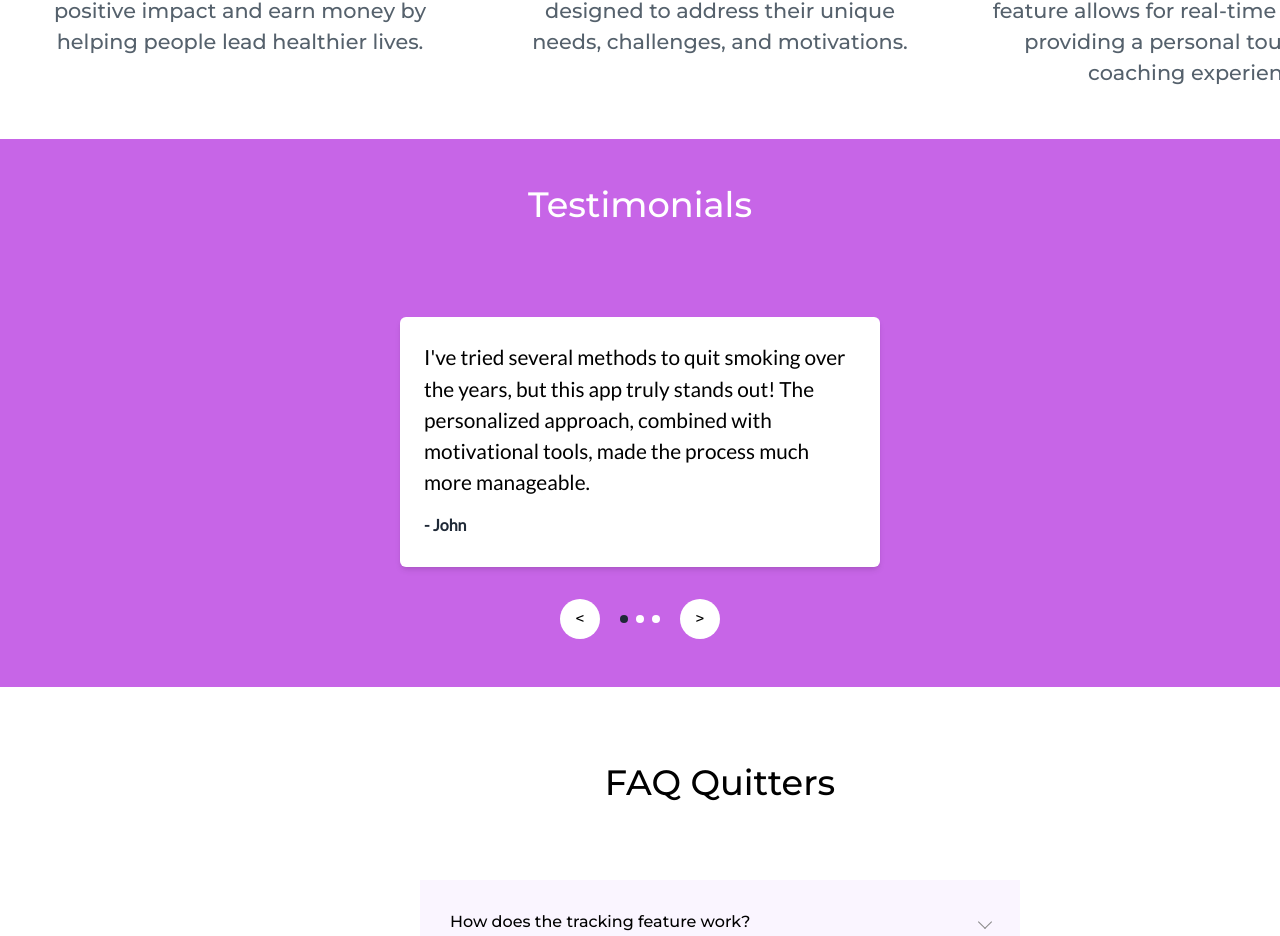
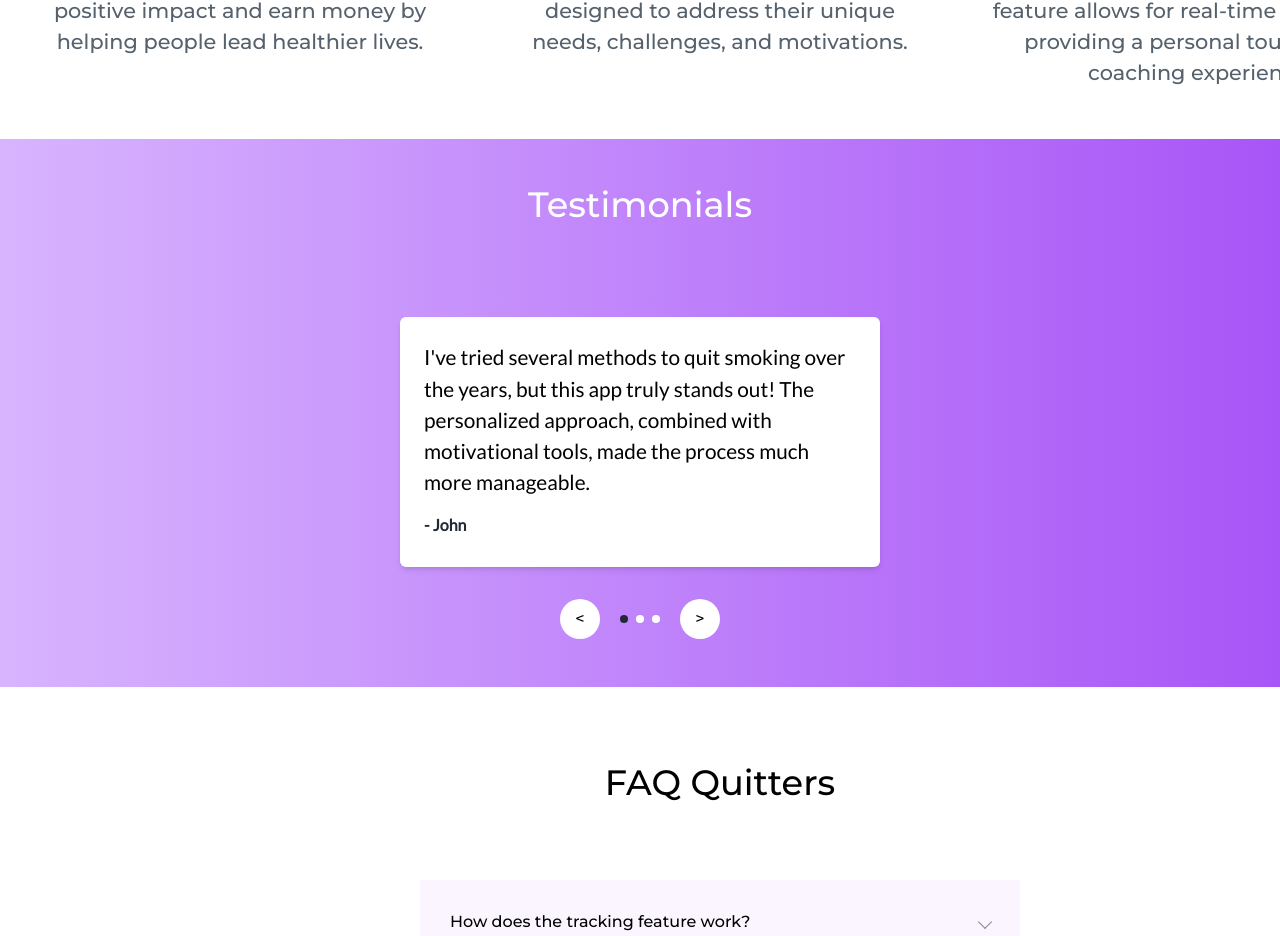
Before and after one commit to silverseacode/luckyquit-next15, a Next.js app: page / in a window 1280 px wide. Shown: the part 3509-4445 px from the top of the page. Built offline with nearby package versions, Linux system fonts and the light colour scheme.

Commit message:
gradient

```diff
--- a/src/app/page.tsx
+++ b/src/app/page.tsx
@@ -28,7 +28,7 @@ export default function Home() {
           <Coach />
         </section>
         </main>
-        <section id="testimonials-section" className="bg-purple1 pb-[3rem]">
+        <section id="testimonials-section" className="bg-gradient-to-r from-purple-300 to-purple-500 pb-[3rem]">
           <h1 className="text-center py-[20px] px-0 text-[2.2rem] mt-[50px] mb-[50px] pt-10 text-white">
             Testimonials
           </h1>
```
